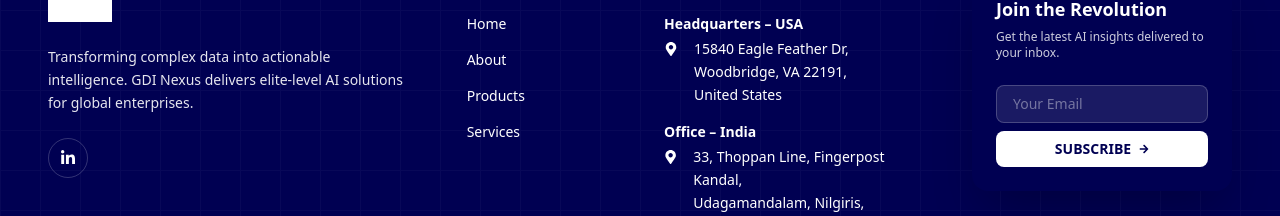
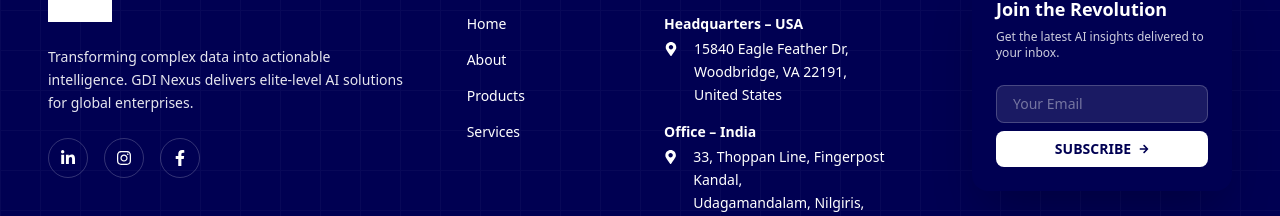
Before and after one commit to iamrealvinnu/GDI-INDIA, a React (Vite) app: page /privacy in a window 1280 px wide. Shown: the part 2533-2749 px from the top of the page. Built offline with nearby package versions, Linux system fonts and the light colour scheme; grey boxes are pictures that could not be loaded.

Commit message:
Chatbot border added

```diff
--- a/src/components/Footer.jsx
+++ b/src/components/Footer.jsx
@@ -3,6 +3,8 @@
 import {
   FaLinkedinIn,
   FaTwitter,
+  FaInstagram,
+  FaFacebookF,
   FaArrowRight,
   FaEnvelope,
   FaMapMarkerAlt,
@@ -90,6 +92,18 @@
                 className="w-10 h-10 rounded-full border border-white/20 flex items-center justify-center hover:bg-[var(--grms-blue)] hover:border-[var(--grms-blue)] transition-all"
               >
                 <FaLinkedinIn className="text-white" />
+              </a>
+              <a
+                href="https://www.instagram.com/gdi_nexus?igsh=MTF4dXl6MjRrendwMg%3D%3D"
+                className="w-10 h-10 rounded-full border border-white/20 flex items-center justify-center hover:bg-pink-700 hover:border-[var(--grms-blue)] transition-all"
+              >
+                <FaInstagram className="text-white" />
+              </a>
+              <a
+                href="https://www.facebook.com/people/Gdi-Nexus/pfbid0ze6CfTdKQU8fsiW2KkevyF9o7Y1SGATYKTmykkmTbWxYdFRWwN9sbpXpDYKbwvnEl/"
+                className="w-10 h-10 rounded-full border border-white/20 flex items-center justify-center hover:bg-indigo-700 hover:border-[var(--grms-blue)] transition-all"
+              >
+                <FaFacebookF className="text-white" />
               </a>
             </div>
 
--- a/src/components/pages/NexusAI.jsx
+++ b/src/components/pages/NexusAI.jsx
@@ -642,7 +642,7 @@
               className="absolute right-0 bottom-6 md:bottom-12
 w-[95vw] sm:w-[90vw] md:w-[420px] lg:w-[500px]
 max-h-[85vh]
-bg-white/60 backdrop-blur-3xl border border-white/40 rounded-3xl shadow-[0_80px_150px_rgba(0,0,0,0.15)] flex flex-col overflow-hidden"
+bg-white/60 backdrop-blur-3xl border border-[var(--grms-blue)] rounded-3xl shadow-[0_80px_150px_rgba(0,0,0,0.15)] flex flex-col overflow-hidden"
               onClick={() => {
                 // Click anywhere in chat to focus input
                 setTimeout(() => {
@@ -654,13 +654,13 @@
               <div className="px-10 pt-14 pb-8">
                 <div className="flex justify-between items-start">
                   <div>
-                    <h2 className="text-[9px] font-black text-blue-600 uppercase tracking-[0.4em]">
+                    <h2 className="text-[9px] font-black text-[var(--grms-blue)] uppercase tracking-[0.4em]">
                       {productView === "details"
                         ? "Product Explorer"
                         : "Intelligence Terminal"}
                     </h2>
                     <h1 className="text-3xl font-black uppercase italic">
-                      NEXUS <span className="text-blue-600">CORE</span>
+                      NEXUS <span className="text-[var(--grms-blue)]">CORE</span>
                     </h1>
                   </div>
                   <button
@@ -693,7 +693,7 @@
                         className={`px-4 py-4 rounded-xl max-w-[85%] font-bold
                      ${
                        msg.role === "user"
-                         ? "bg-blue-600 text-white rounded-br-none"
+                         ? "bg-[var(--grms-blue)] text-white rounded-br-none"
                          : "bg-white text-slate-800 rounded-tl-none"
                      }`}
                       >
```
